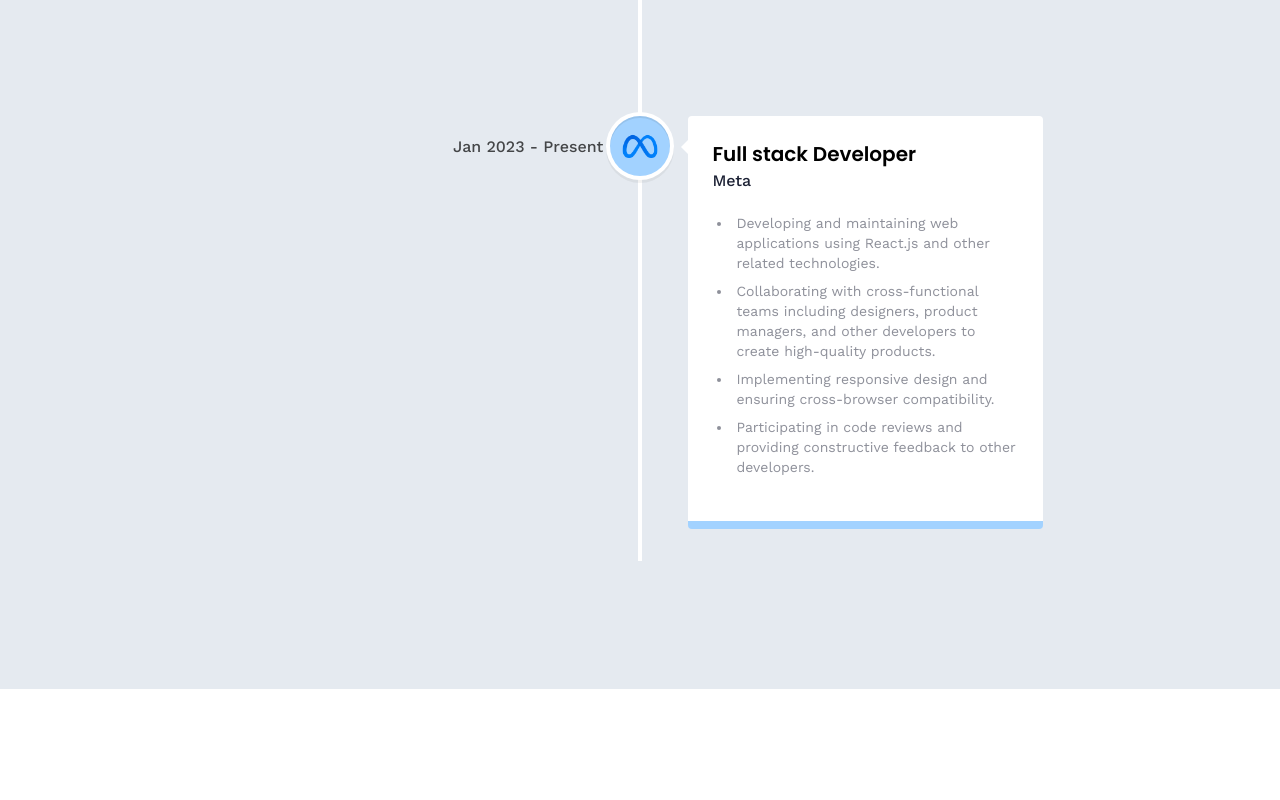
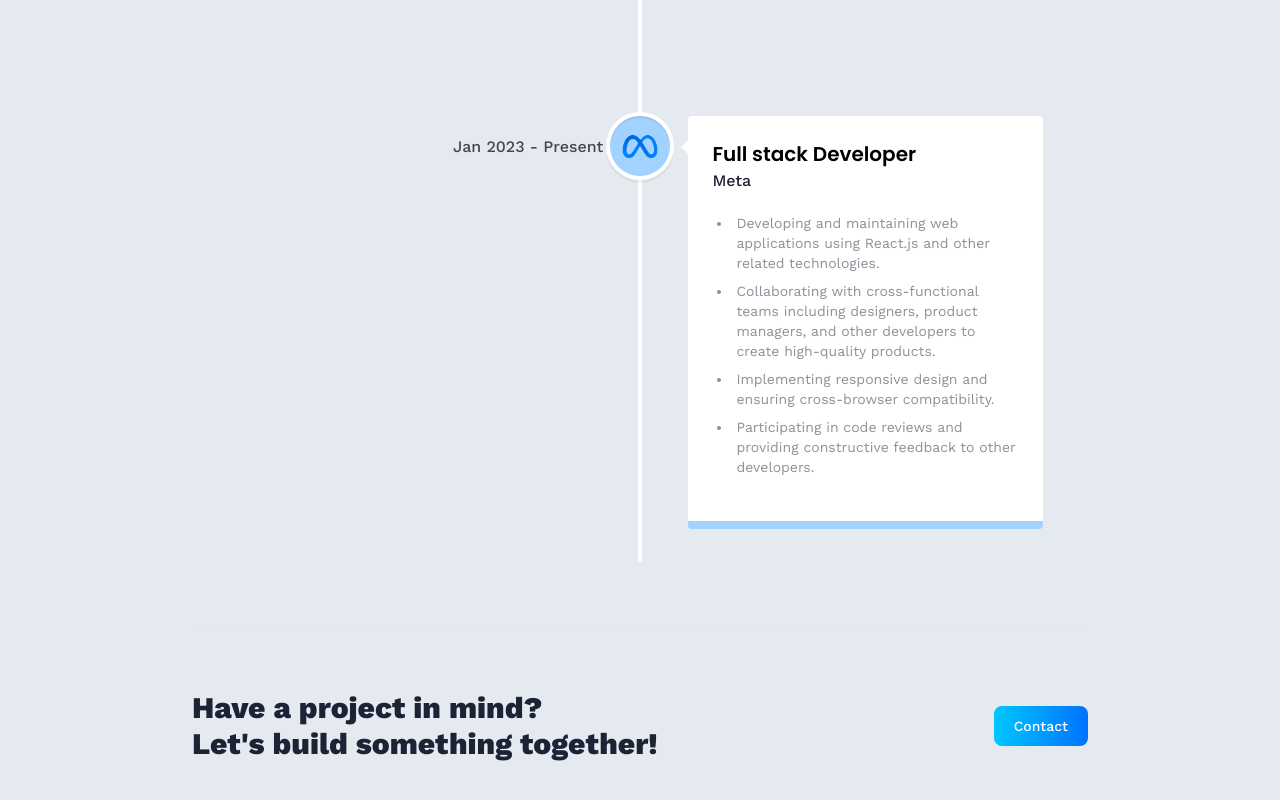
Before and after one commit to monika-shaw/3D_Portfolio, a React (Vite) app: page /about in a window 1280 px wide. Shown: the part 2341-3141 px from the top of the page. Before the commit the page ends 3030 px from the top, so only its background shows below. Built offline with nearby package versions, Linux system fonts and the light colour scheme.

Commit message:
Description : About section completed and added CTA. Developer : Monika.

```diff
--- /dev/null
+++ b/src/components/CTA.jsx
@@ -0,0 +1,17 @@
+import React from 'react'
+import { Link } from 'react-router-dom'
+
+const CTA = () => {
+    return (
+        <section className='cta'>
+            <p
+                className='cta-text'
+            >Have a project in mind? <br className='sm:block hidden' />
+                Let's build something together!
+            </p>
+            <Link to="/contact" className='btn'>Contact</Link>
+        </section>
+    )
+}
+
+export default CTA
--- a/src/pages/About.jsx
+++ b/src/pages/About.jsx
@@ -1,6 +1,7 @@
 import { skills, experiences } from "../constants"
 import { VerticalTimeline, VerticalTimelineElement } from 'react-vertical-timeline-component';
 import 'react-vertical-timeline-component/style.min.css';
+import CTA from "../components/CTA";
 
 const About = () => {
     return (
@@ -78,6 +79,8 @@
                     </VerticalTimeline>
                 </div>
             </div>
+            <hr className="border-slate-200" />
+            <CTA />
         </section>
     )
 }
```
